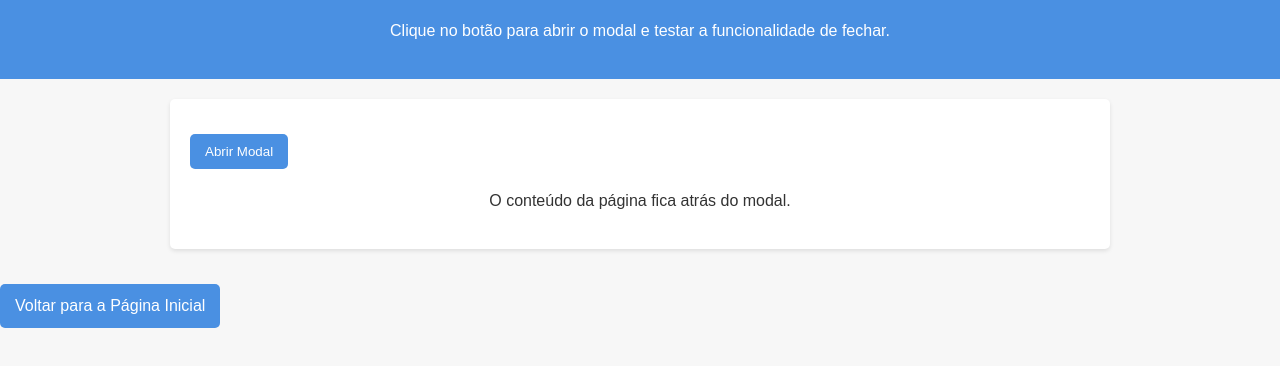
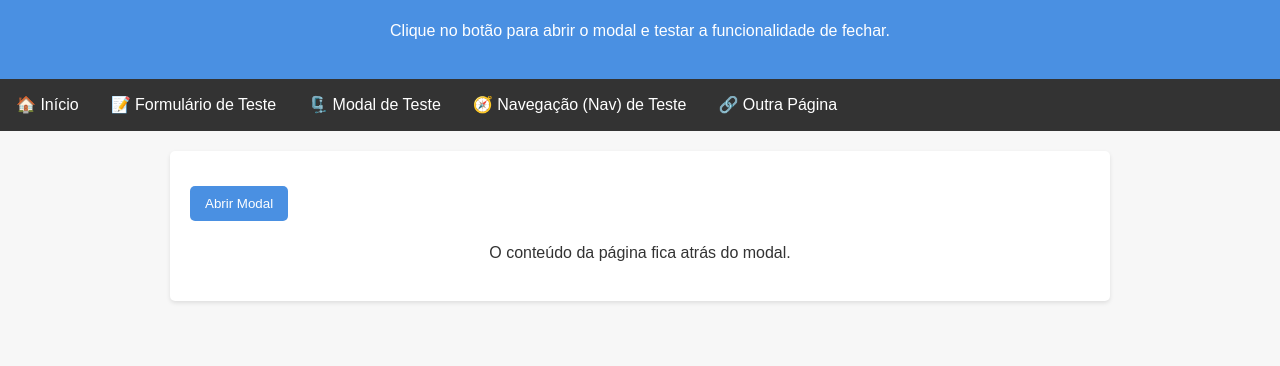
Before and after one commit to FredsonArthur/meu-visualizador-web, a plain HTML site: page pages/modal-teste.html in a window 1280 px wide. Shown: the part 92-458 px from the top of the page. Drawn offline with Linux system fonts and the light colour scheme.

Commit message:
ajuste de placeholder

```diff
--- /dev/null
+++ b/_nav.html
@@ -0,0 +1,7 @@
+<nav class="navbar">
+    <a href="/">🏠 Início</a>
+    <a href="pages/form-teste.html">📝 Formulário de Teste</a>
+    <a href="pages/modal-teste.html">🗜️ Modal de Teste</a>
+    <a href="pages/nav-teste.html">🧭 Navegação (Nav) de Teste</a>
+    <a href="pages/outra-pagina.html">🔗 Outra Página</a>
+</nav>
--- a/css/style.css
+++ b/css/style.css
@@ -1,19 +1,31 @@
-/* css/style.css - Versão Simples e Limpa */
+/* css/style.css - Versão Simples e Limpa com Variáveis CSS */
+
+/* ======================== */
+/* Variáveis CSS (Custom Properties) */
+/* ======================== */
+:root {
+    --color-primary: #4a90e2; /* Azul principal (header, buttons) */
+    --color-secondary: #333;  /* Texto principal e nav bar */
+    --color-background: #f7f7f7; /* Fundo geral claro */
+    --color-card-background: white; /* Fundo de containers e modal */
+    --color-btn-hover: #357bd8; /* Cor do botão ao passar o mouse */
+    --color-nav-hover: #555; /* Cor do nav ao passar o mouse */
+}
 
 /* ======================== */
 /* Estilos Globais e Reset */
 /* ======================== */
 body {
     font-family: Arial, sans-serif;
-    background-color: #f7f7f7; /* Fundo muito claro */
-    color: #333;
+    background-color: var(--color-background);
+    color: var(--color-secondary);
     margin: 0;
     padding: 0;
     line-height: 1.5;
 }
 
 header {
-    background-color: #4a90e2; /* Azul simples */
+    background-color: var(--color-primary);
     color: white;
     padding: 20px;
     text-align: center;
@@ -23,7 +35,7 @@ main {
     padding: 20px;
     max-width: 900px;
     margin: 20px auto;
-    background-color: white;
+    background-color: var(--color-card-background);
     border-radius: 5px;
     box-shadow: 0 2px 4px rgba(0, 0, 0, 0.1);
 }
@@ -33,7 +45,7 @@ main {
 /* ======================== */
 .btn {
     display: inline-block;
-    background-color: #4a90e2;
+    background-color: var(--color-primary);
     color: white;
     padding: 10px 15px;
     text-decoration: none;
@@ -45,7 +57,7 @@ main {
 }
 
 .btn:hover {
-    background-color: #357bd8;
+    background-color: var(--color-btn-hover);
 }
 
 /* ======================== */
@@ -57,7 +69,7 @@ main {
     left: 0;
     width: 100%;
     height: 100%;
-    background: rgba(0, 0, 0, 0.7); /* Fundo escuro */
+    background: rgba(0, 0, 0, 0.7);
     display: flex;
     justify-content: center;
     align-items: center;
@@ -70,7 +82,7 @@ main {
 }
 
 .modal-content {
-    background: white;
+    background: var(--color-card-background);
     padding: 30px;
     border-radius: 8px;
     width: 90%;
@@ -86,7 +98,7 @@ main {
     color: #aaa;
 }
 .modal-close:hover {
-    color: #333;
+    color: var(--color-secondary);
 }
 
 /* ======================== */
@@ -112,7 +124,7 @@ main {
 
 /* Navegação */
 .navbar {
-    background-color: #333;
+    background-color: var(--color-secondary);
     overflow: hidden;
     margin-bottom: 20px;
 }
@@ -122,7 +134,8 @@ main {
     color: white;
     padding: 14px 16px;
     text-decoration: none;
+    transition: background-color 0.2s;
 }
 .navbar a:hover {
-    background-color: #555;
+    background-color: var(--color-nav-hover);
 }
--- a/js/main.js
+++ b/js/main.js
@@ -7,6 +7,38 @@ console.log("-----------------------------------------");
 
 
 document.addEventListener('DOMContentLoaded', () => {
+
+    // ==========================================
+    // 0. LÓGICA DE INJEÇÃO DE COMPONENTE (NAV)
+    // ==========================================
+    function loadNavComponent() {
+        const navPlaceholder = document.getElementById('nav-placeholder');
+
+        if (navPlaceholder) {
+            // Se a página estiver em 'pages/', precisa de '../'. Caso contrário, é na raiz.
+            let navPath = (window.location.pathname.includes('/pages/')) ? '../_nav.html' : '_nav.html';
+
+            fetch(navPath)
+                .then(response => {
+                    if (!response.ok) {
+                        throw new Error(`Status HTTP ${response.status}`);
+                    }
+                    return response.text();
+                })
+                .then(html => {
+                    navPlaceholder.innerHTML = html;
+                })
+                .catch(error => {
+                    // Mensagem de erro visível se a navegação falhar
+                    navPlaceholder.innerHTML = '<p style="color:red; text-align:center; padding:10px; background:#fff0f0; border:1px solid red;">[Erro ao carregar navegação. Verifique se _nav.html existe na raiz e o caminho está correto.]</p>';
+                    console.error("Erro ao carregar a navegação:", error);
+                });
+        }
+    }
+
+    // Chame a função para carregar a navegação
+    loadNavComponent();
+
 
     // ==========================================
     // 1. LÓGICA DO MODAL (Usada em pages/modal-teste.html)
--- a/pages/modal-teste.html
+++ b/pages/modal-teste.html
@@ -13,7 +13,7 @@
         <p>Clique no botão para abrir o modal e testar a funcionalidade de fechar.</p>
     </header>
 
-    <main>
+    <div id="nav-placeholder"></div> <main>
         <button id="openModalBtn" class="btn">Abrir Modal</button>
 
         <p style="text-align: center; margin-top: 20px;">O conteúdo da página fica atrás do modal.</p>
@@ -29,7 +29,6 @@
     </main>
 
     <footer>
-        <a href="../index.html" class="btn">Voltar para a Página Inicial</a>
         <script src="../js/main.js"></script>
     </footer>
 </body>
```
Also changed, not shown: index.html (+1 -1 lines), pages/form-teste.html (+1 -2 lines), pages/nav-teste.html (+1 -2 lines), pages/outra-pagina.html (+2 -3 lines).
